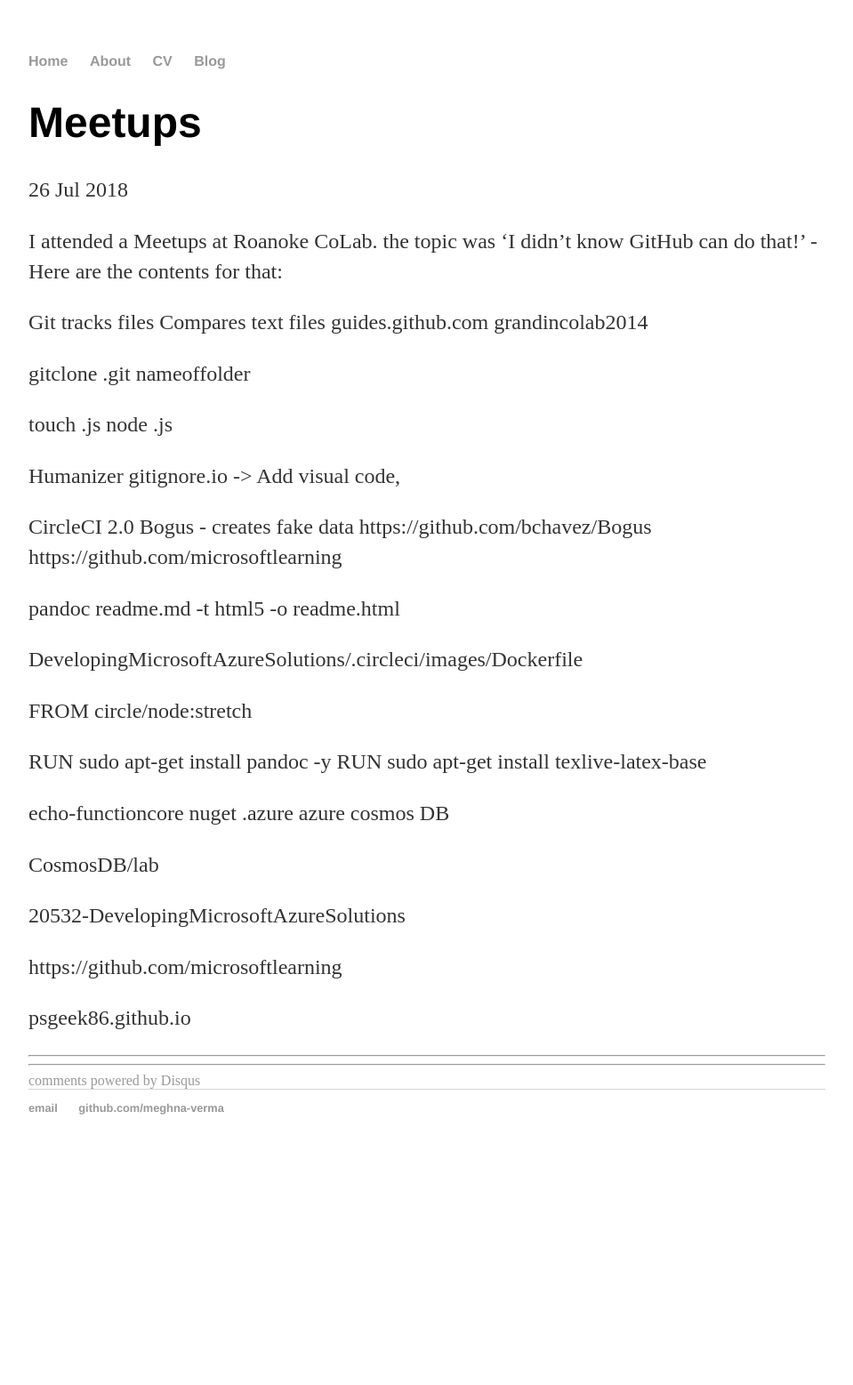
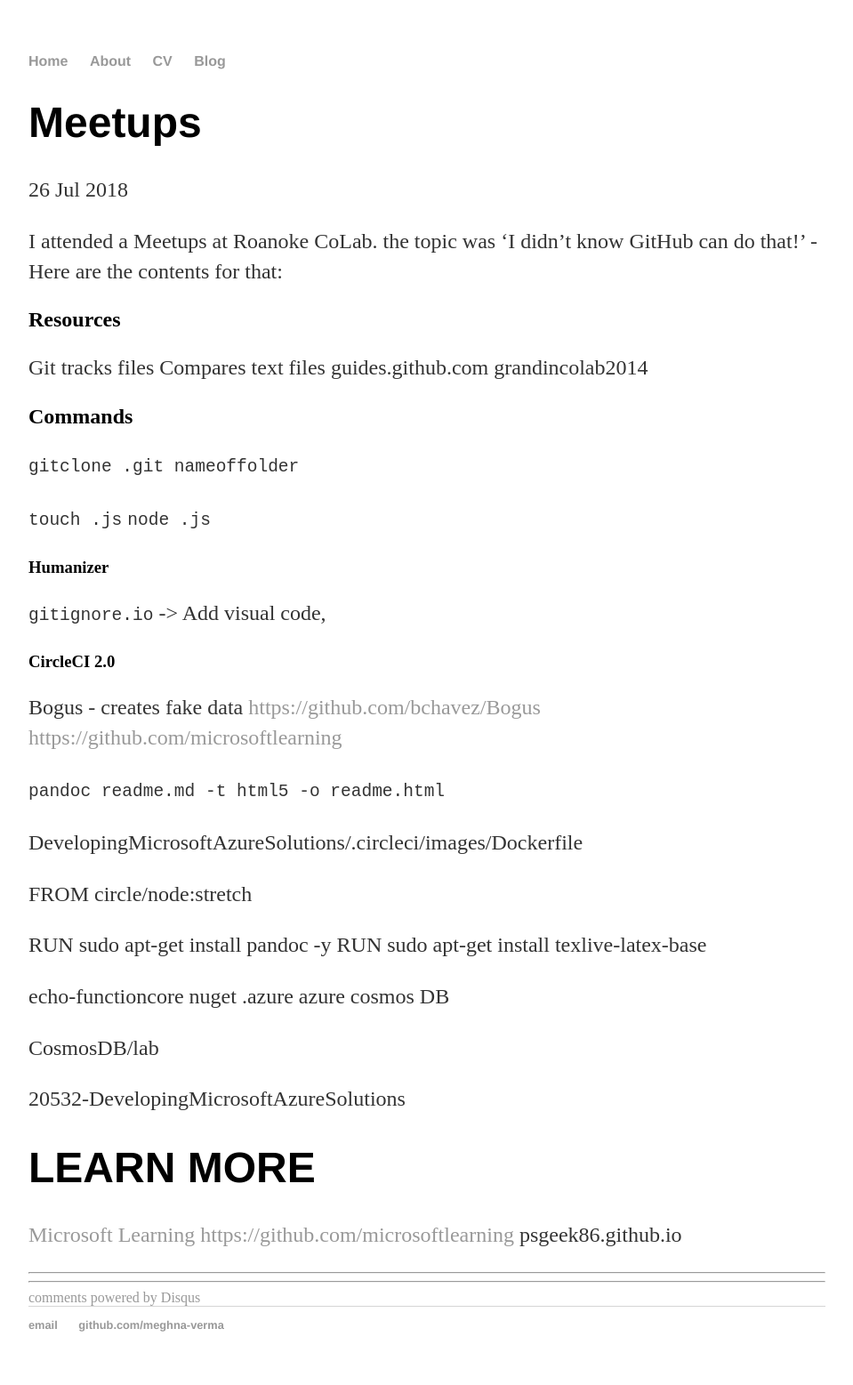
Before and after one commit to meghna-verma/meghna-verma.github.io, a Jekyll site: the page built from _posts/2018-08-02-Meetups.md, in a window 1280 px wide. Shown: the whole page at 89% size, without its empty margins (160-1119 px from the left). Built offline with Jekyll 4.4.1, drawn with Linux system fonts in a browser that asks for light colours; comment, search, counter and statistics services are not loaded; before the commit the page ends 1313 px from its top, so only the background shows below that.

Commit message:
Update 2018-08-02-Meetups.md

```diff
--- a/_posts/2018-08-02-Meetups.md
+++ b/_posts/2018-08-02-Meetups.md
@@ -7,25 +7,27 @@
 I attended a Meetups at Roanoke CoLab. the topic was 'I didn't know GitHub can do that!' -
 Here are the contents for that:
 
+## Resources
 Git tracks files
 Compares text files
 guides.github.com
 grandincolab2014
 
+## Commands
 
-gitclone .git nameoffolder
+`gitclone .git nameoffolder`
 
-touch .js
-node .js
+`touch .js`
+`node .js`
 
-Humanizer
-gitignore.io -> Add visual code,
+### Humanizer
+`gitignore.io` -> Add visual code,
 
-CircleCI 2.0
-Bogus - creates fake data https://github.com/bchavez/Bogus
-https://github.com/microsoftlearning
+### CircleCI 2.0
+Bogus - creates fake data <a href> https://github.com/bchavez/Bogus
+https://github.com/microsoftlearning </a>
 
-pandoc readme.md -t html5 -o readme.html
+`pandoc readme.md -t html5 -o readme.html`
 
 DevelopingMicrosoftAzureSolutions/.circleci/images/Dockerfile
 
@@ -43,6 +45,7 @@
 
 20532-DevelopingMicrosoftAzureSolutions
 
-https://github.com/microsoftlearning
+# LEARN MORE
 
+<a href> Microsoft Learning https://github.com/microsoftlearning </a>
 psgeek86.github.io
```
